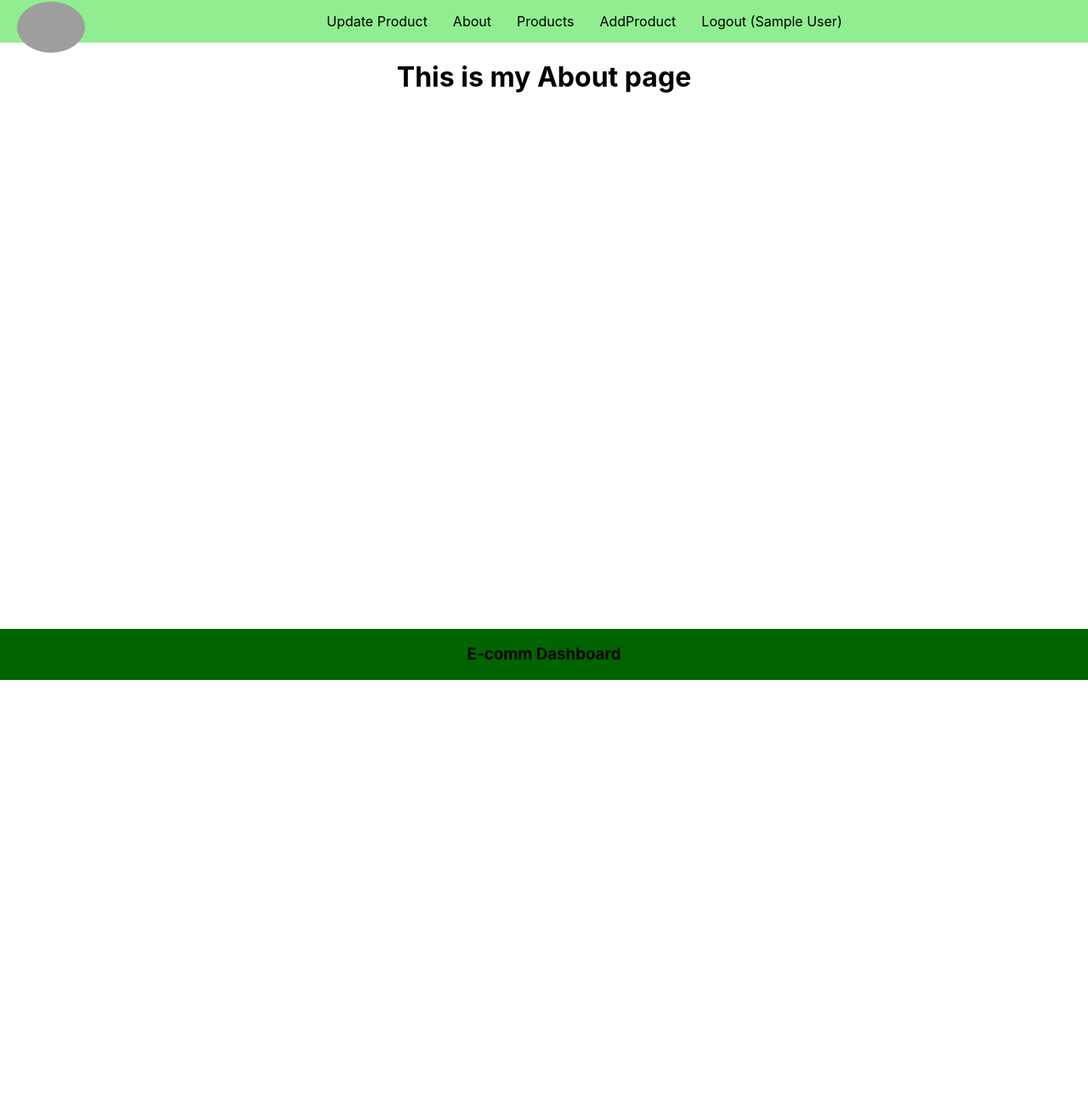
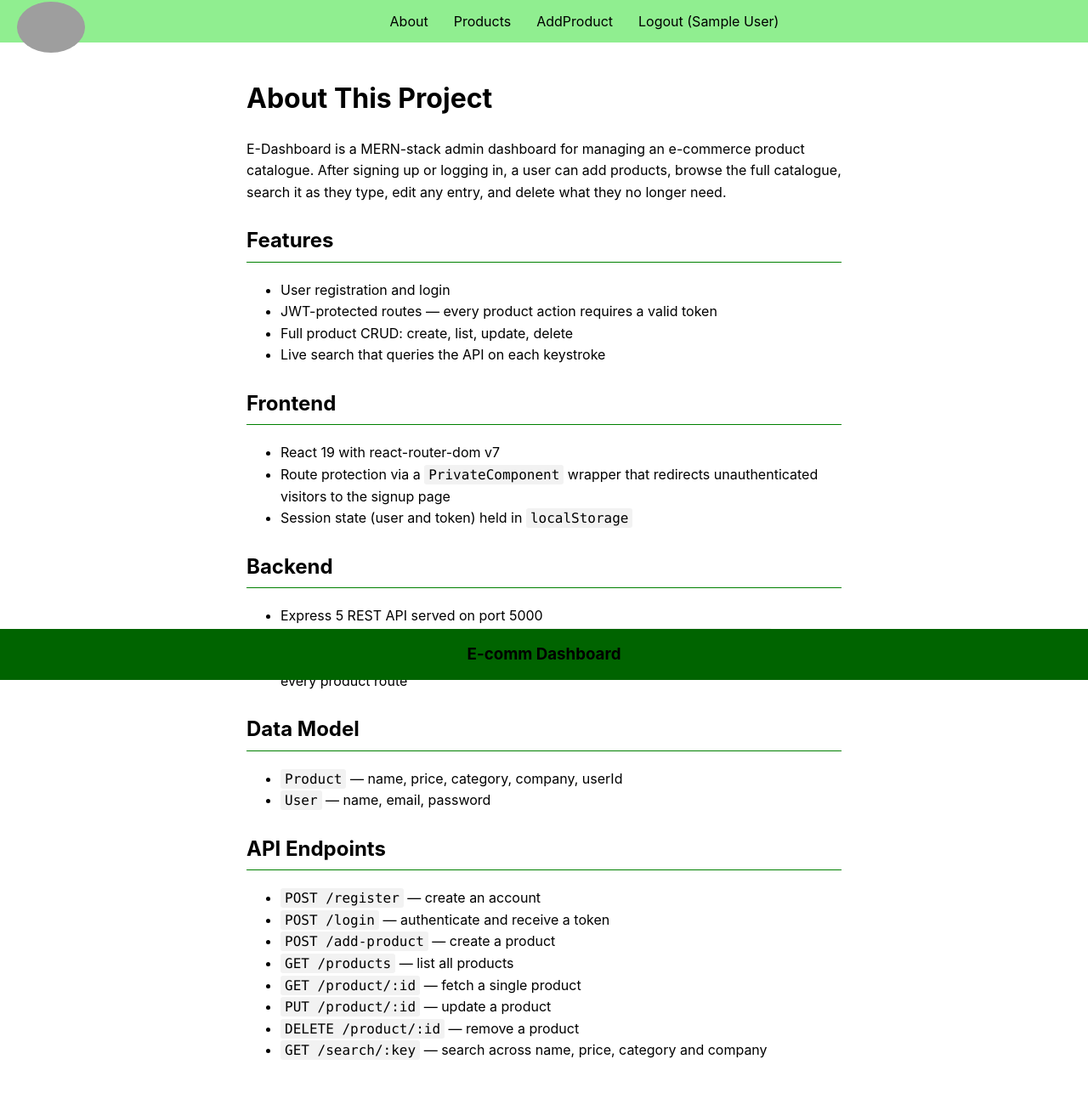
Before and after one commit to priyankakumaridhan/project1, a React (Create React App) app in the folder front-end/: page /about in a window 1280 px wide. Shown: the top 1286 px of the page at 85% size. Before the commit the page ends 800 px from the top, so only its background shows below. Built offline with nearby package versions, Linux system fonts and the light colour scheme; sample sign-in values are in the browser's storage; grey boxes are pictures that could not be loaded.

Commit message:
FixedL issue

```diff
--- a/front-end/src/App.css
+++ b/front-end/src/App.css
@@ -129,3 +129,23 @@
     transform: rotate(360deg);
   }
 }
+
+.about{
+  max-width: 700px;
+  margin: 40px auto;
+  padding: 0 20px;
+  text-align: left;
+  line-height: 1.6;
+}
+
+.about h2{
+  margin-top: 25px;
+  border-bottom: 1px solid green;
+  padding-bottom: 5px;
+}
+
+.about code{
+  background: #f2f2f2;
+  padding: 2px 5px;
+  border-radius: 3px;
+}
--- a/front-end/src/App.js
+++ b/front-end/src/App.js
@@ -8,6 +8,7 @@ import Login from './components/Login.js'
 import AddProduct from './components/AddProduct.js'
 import PRODUCTS from './components/ProductList.js'
 import UPDATE_PRODUCT from './components/UpdateProduct.js'
+import About from './components/About.js'
 function App() {
   return (
     <div className="App">
@@ -17,7 +18,7 @@ function App() {
 
         <Route element = {<PrivateComponent/>}>
         <Route path="/update/:id" element={<UPDATE_PRODUCT/>}/>
-        <Route path="/about" element={<h1>This is my About page</h1>}/>
+        <Route path="/about" element={<About/>}/>
         <Route path="/product" element={<PRODUCTS/>}/>
         <Route path="/add-product" element={<AddProduct/>}/>
         <Route path="/logout" element={<h1>logout page</h1>}/>
--- /dev/null
+++ b/front-end/src/components/About.js
@@ -0,0 +1,64 @@
+import React from 'react';
+
+const About = () => {
+    return (
+        <div className="about">
+            <h1>About This Project</h1>
+
+            <p>
+                E-Dashboard is a MERN-stack admin dashboard for managing an e-commerce
+                product catalogue. After signing up or logging in, a user can add products,
+                browse the full catalogue, search it as they type, edit any entry, and
+                delete what they no longer need.
+            </p>
+
+            <h2>Features</h2>
+            <ul>
+                <li>User registration and login</li>
+                <li>JWT-protected routes — every product action requires a valid token</li>
+                <li>Full product CRUD: create, list, update, delete</li>
+                <li>Live search that queries the API on each keystroke</li>
+            </ul>
+
+            <h2>Frontend</h2>
+            <ul>
+                <li>React 19 with react-router-dom v7</li>
+                <li>
+                    Route protection via a <code>PrivateComponent</code> wrapper that
+                    redirects unauthenticated visitors to the signup page
+                </li>
+                <li>Session state (user and token) held in <code>localStorage</code></li>
+            </ul>
+
+            <h2>Backend</h2>
+            <ul>
+                <li>Express 5 REST API served on port 5000</li>
+                <li>Mongoose over MongoDB at <code>mongodb://localhost:27017/e-commerce</code></li>
+                <li>
+                    JSON Web Tokens verified by middleware reading the{' '}
+                    <code>authorization</code> header on every product route
+                </li>
+            </ul>
+
+            <h2>Data Model</h2>
+            <ul>
+                <li><code>Product</code> — name, price, category, company, userId</li>
+                <li><code>User</code> — name, email, password</li>
+            </ul>
+
+            <h2>API Endpoints</h2>
+            <ul>
+                <li><code>POST /register</code> — create an account</li>
+                <li><code>POST /login</code> — authenticate and receive a token</li>
+                <li><code>POST /add-product</code> — create a product</li>
+                <li><code>GET /products</code> — list all products</li>
+                <li><code>GET /product/:id</code> — fetch a single product</li>
+                <li><code>PUT /product/:id</code> — update a product</li>
+                <li><code>DELETE /product/:id</code> — remove a product</li>
+                <li><code>GET /search/:key</code> — search across name, price, category and company</li>
+            </ul>
+        </div>
+    )
+}
+
+export default About;
--- a/front-end/src/components/AddProduct.js
+++ b/front-end/src/components/AddProduct.js
@@ -1,4 +1,5 @@
 import React, {useState} from 'react';
+import { useNavigate } from 'react-router-dom';
 
 const AddProduct=()=>{
     const [name, setName]=useState('');
@@ -6,6 +7,7 @@ const AddProduct=()=>{
     const [category, setCategory]=useState('');
     const [company, setCompany]=useState('');
     const [error, setError] = useState(false);
+    const navigate = useNavigate();
 
     const addProduct= async ()=>{
         console.warn(!name);
@@ -29,6 +31,7 @@ const AddProduct=()=>{
         })
          result= await result.json();
         console.warn(result);
+        navigate('/product');
 
     }
 return(
--- a/front-end/src/components/Nav.js
+++ b/front-end/src/components/Nav.js
@@ -11,7 +11,6 @@ const Nav = () => {
         <div>
             <img alt="logo" className="logo" src="https://t4.ftcdn.net/jpg/02/86/20/27/360_F_286202792_yLD4HEmCF2YpIgevD2sNnOQ8PambyfZn.jpg"/>
             {auth ? <ul className="nav-ul">
-                <li><Link to="/update">Update Product</Link></li>
                 <li><Link to="/about">About </Link></li>
                 <li><Link to="/product">Products </Link></li>
                 <li><Link to="/add-product">AddProduct </Link></li>
```
